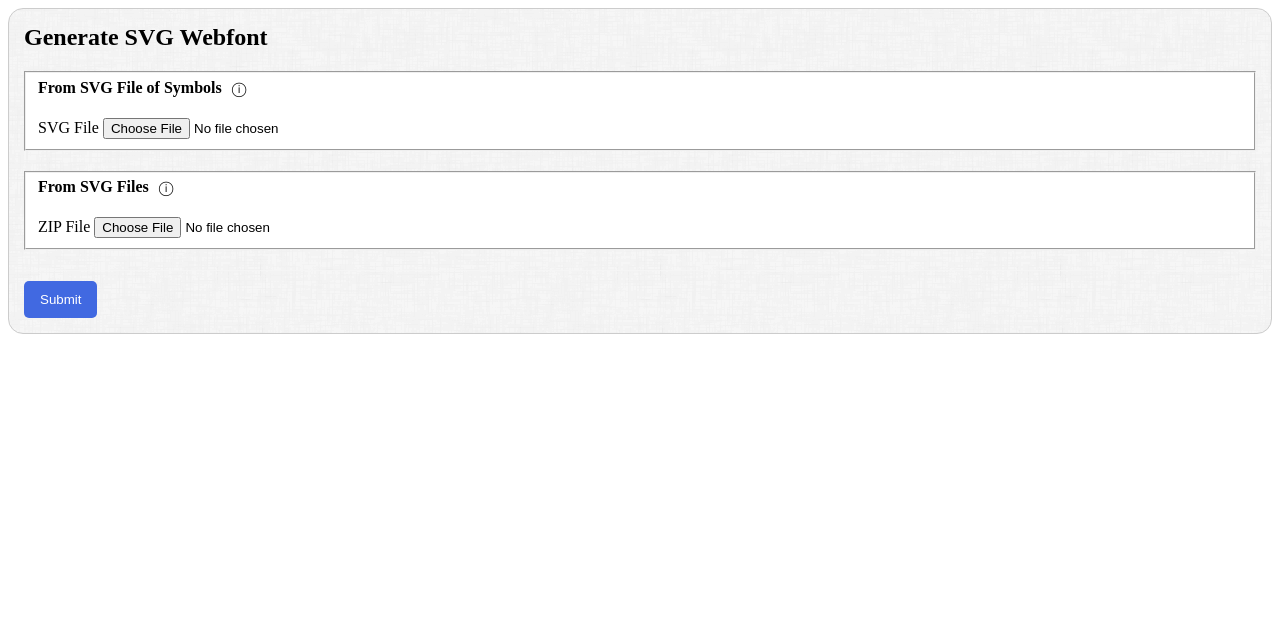
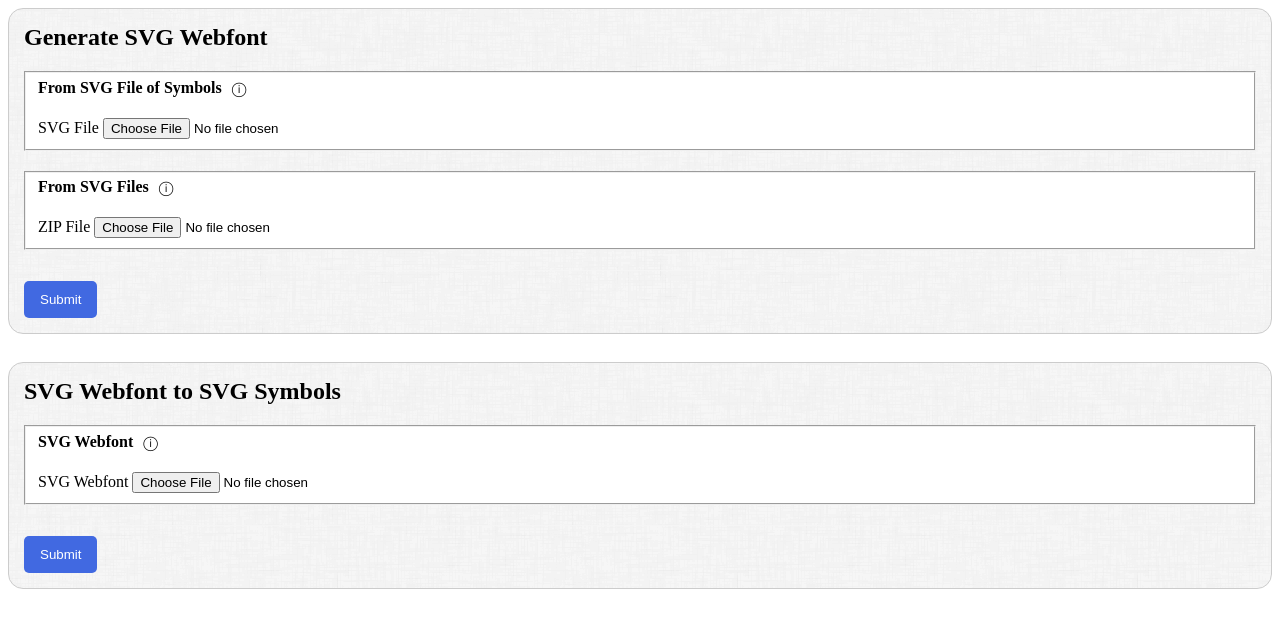
Before and after one commit to a-mt/symbols2webfont, a PHP site: page / in a window 1280 px wide. Shown: the top 628 px of the page. Run offline with PHP 8.4, Linux system fonts and the light colour scheme.

Commit message:
Webfont to symbol

```diff
--- a/inc.tpl.php
+++ b/inc.tpl.php
@@ -166,6 +166,45 @@
       </div>
     </form>
 
+    <br>
+    <form method="POST" enctype="multipart/form-data">
+      <h1>SVG Webfont to SVG Symbols</h1>
+
+      <fieldset>
+        <h2>SVG Webfont
+          <button type="button" class="info" onclick="toggleAbout()">&#9432;</button>
+        </h2>
+        <div class="about" hidden>
+          Upload a SVG Webfont:
+          <pre>&lt;?xml version=&quot;1.0&quot; standalone=&quot;no&quot;?&gt;
+  &lt;!DOCTYPE svg PUBLIC &quot;-//W3C//DTD SVG 1.1//EN&quot; &quot;http://www.w3.org/Graphics/SVG/1.1/DTD/svg11.dtd&quot;&gt;
+  &lt;svg xmlns=&quot;http://www.w3.org/2000/svg&quot;&gt;
+     &lt;defs&gt;
+        &lt;font id=&quot;SVGFont&quot; horiz-adv-x=&quot;512&quot;&gt;
+           &lt;font-face units-per-em=&quot;512&quot; ascent=&quot;448&quot; descent=&quot;-64&quot; x-height=&quot;240&quot; cap-height=&quot;480&quot;/&gt;
+           &lt;missing-glyph horiz-adv-x=&quot;512&quot;/&gt;
+           &lt;glyph unicode=&quot;57345&quot; glyph-name=&quot;myicon&quot; horiz-adv-x=&quot;341&quot; d=&quot;M255.232 448c-2.56 -0.42667 -4.77867 -2.56 -5.248 -3.15733 -0.29867 -0.29867 -0.85333 -0.59733 -0.93867 -0.85333L1.70667 165.84533c-1.06667 -1.152 -1.70667 -2.688 -1.70667 -4.48 0 -3.54133 2.688 -6.31467 6.144 -6.31467h125.86667l-52.48 -210.176v-1.408c-0.08533 -0.42667 -0.42667 -0.85333 -0.42667 -1.28 0 -3.584 2.688 -6.4 6.144 -6.4 1.92 0 3.62667 0.85333 4.77867 2.304l249.51467 292.43733c1.152 1.19467 1.70667 2.73067 1.70667 4.48 0 3.49867 -2.56 6.272 -6.05867 6.272H200.10667L260.48 438.48533c0.42667 0.85333 0.42667 1.70667 0.42667 2.73067 0 3.62667 -0.17067 5.12 -2.98667 6.4C256.98133 447.82933 256 448 255.14667 448&quot;/&gt;
+        &lt;/font&gt;
+     &lt;/defs&gt;
+  &lt;/svg&gt;</pre>
+          Retrieve a SVG File of Symbols:
+          <pre>&lt;svg xmlns=&quot;http://www.w3.org/2000/svg&quot; xmlns:xlink=&quot;http://www.w3.org/1999/xlink&quot;
+       style=&quot;position: absolute; width: 0; height: 0&quot; id=&quot;__SVG_SPRITE_NODE__&quot;&gt;
+  &lt;symbol viewBox=&quot;0 0 8 12&quot; id=&quot;myicon&quot;&gt;
+    &lt;path fill-rule=&quot;evenodd&quot; d=&quot;M5.982 0c-.06.01-.112.06-.123.074-.007.007-.02.014-.022.02L.04 6.613c-.025.027-.04.063-.04.105 0 .083.063.148.144.148h2.95l-1.23 4.926v.033c-.002.01-.01.02-.01.03 0 .084.063.15.144.15.045 0 .085-.02.112-.054l5.848-6.854c.027-.028.04-.064.04-.105 0-.082-.06-.147-.142-.147H4.69L6.105.223c.01-.02.01-.04.01-.064 0-.085-.004-.12-.07-.15C6.023.004 6 0 5.98 0&quot;&gt;&lt;/path&gt;
+  &lt;/symbol&gt;&lt;/svg&gt;</pre>
+        </div>
+        <div class="file">
+          <label for="svgwebfont">SVG Webfont</label>
+          <input id="svgwebfont" name="svgwebfont" type="file">
+        </div>
+      </fieldset>
+
+      <div class="actions">
+          <input type="submit" class="btn">
+      </div>
+    </form>
+
     <script>
         (function(){
             var infoElements = document.getElementsByClassName("info");
--- a/index.php
+++ b/index.php
@@ -1,12 +1,14 @@
 <?php
 session_start();
+error_reporting(E_ALL);
+ini_set('display_errors', 1);
 
 // Donwload result
 if(isset($_GET['file']) && isset($_SESSION['file'])) {
     $txt = $_SESSION['file'];
 
     header("Content-type: image/svg+xml");
-    header("Content-Disposition: attachment; filename=SVGFont.svg");
+    header("Content-Disposition: attachment; filename=" . $_SESSION['filename']);
     header("Content-length: " . strlen($txt));
     header("Pragma: no-cache");
     header("Expires: 0");
@@ -29,7 +31,7 @@ if(isset($_FILES['svg'])) {
 
         // Check file
         $mime = mime_content_type($_FILES['svg']['tmp_name']);
-        if($mime != 'image/svg') {
+        if($mime != 'image/svg' && $mime != 'image/svg+xml') {
             redirect("You should upload a .svg file");
         }
 
@@ -41,6 +43,7 @@ if(isset($_FILES['svg'])) {
 
             if($output) {
                 $_SESSION["file"]     = $output;
+                $_SESSION['filename'] = 'SVGFont.svg';
                 $_SESSION["download"] = 1;
                 redirect(null, $err);
             } else {
@@ -74,12 +77,43 @@ if(isset($_FILES['svg'])) {
 
         if($output) {
             $_SESSION["file"]     = $output;
+            $_SESSION['filename'] = 'SVGFont.svg';
             $_SESSION["download"] = 1;
             redirect(null, $err);
         } else {
             redirect($err);
         }
     }
+
+// Webfont to symbol
+} else if(isset($_FILES['svgwebfont']) && $_FILES['svgwebfont']['name']) {
+    $err = "";
+
+    // Check upload
+    $err = getErrorMsg($_FILES['svgwebfont']['error']);
+    if($err) {
+        redirect($err);
+    }
+
+    // Check file
+    $mime = mime_content_type($_FILES['svgwebfont']['tmp_name']);
+    if($mime != 'image/svg' && $mime != 'image/svg+xml') {
+        redirect("You should upload a .svg file");
+    }
+
+    $txt = file_get_contents($_FILES['svgwebfont']['tmp_name']);
+    if($txt) {
+        list($err, $output) = convertWebfont($txt);
+
+        if($output) {
+            $_SESSION["file"]     = $output;
+            $_SESSION['filename'] = 'SVGSymbols.html';
+            $_SESSION["download"] = 1;
+            redirect(null, $err);
+        }
+
+    }
+    redirect($err);
 }
 
 function getErrorMsg($errorCode) {
@@ -98,6 +132,64 @@ function redirect($err = null, $warning = null) {
     $_SESSION["warning"] = $warning;
     header("Location: " . $_SERVER['PHP_SELF']);
     exit;
+}
+
+// Convert SVG Webfont to SVG symbos
+function convertWebfont($txt) {
+    libxml_use_internal_errors(true);
+
+    require __DIR__ . '/SVG-Icon-Font-Generator/Document.php';
+    require __DIR__ . '/SVG-Icon-Font-Generator/Font.php';
+    require __DIR__ . '/SVG-Icon-Font-Generator/IconFontGenerator.php';
+
+    $font = new Font([], $txt);
+    $fontOptions = $font->getOptions();
+    $scale = 512/$fontOptions['units-per-em'];
+
+    $symbols = '';
+    $preview = '';
+    $c = 0;
+
+    foreach($font->getGlyphs() as $glyph) {
+        if(!$glyph['path'] || !$glyph['name']) continue;
+
+        $glyphDocument = Document::createFromPath($glyph['path'], $fontOptions['horiz-adv-x'], $fontOptions['units-per-em']);
+
+        $name     = $glyph['name'];
+        $width    = empty($glyph['width']) ? 512 : ($glyph['width']*$scale);
+        $path     = $glyphDocument->getPath($scale, null, 'vertical', true, 0, -64*$scale);
+
+        $symbols .= "<symbol id=\"$name\" viewBox=\"0 0 $width 512\"><path d=\"$path\"/></symbol>\n";
+        $preview .= "<svg class=\"icon icon-$name\"><use xlink:href=\"#$name\"></use></svg>\n";
+        $c++;
+    }
+    if(!$c) {
+        return ["No glyphs", null];
+    }
+
+	$html = <<<HEREDOC
+<!DOCTYPE html><html>
+  <head>
+    <meta charset="UTF-8">
+    <title>SVG Webfont</title>
+    <style>
+      .icon {
+          width: 32px;
+          height: 32px;
+      }
+    </style>
+  </head>
+  <body>
+    <svg width="0" height="0" id="webfont">
+      $symbols
+    </svg>
+    $preview
+  </body>
+</html>
+HEREDOC;
+
+    // Return created HTML
+    return [null, $html];
 }
 
 // Convert SVG symbols to SVG Webfont
```
